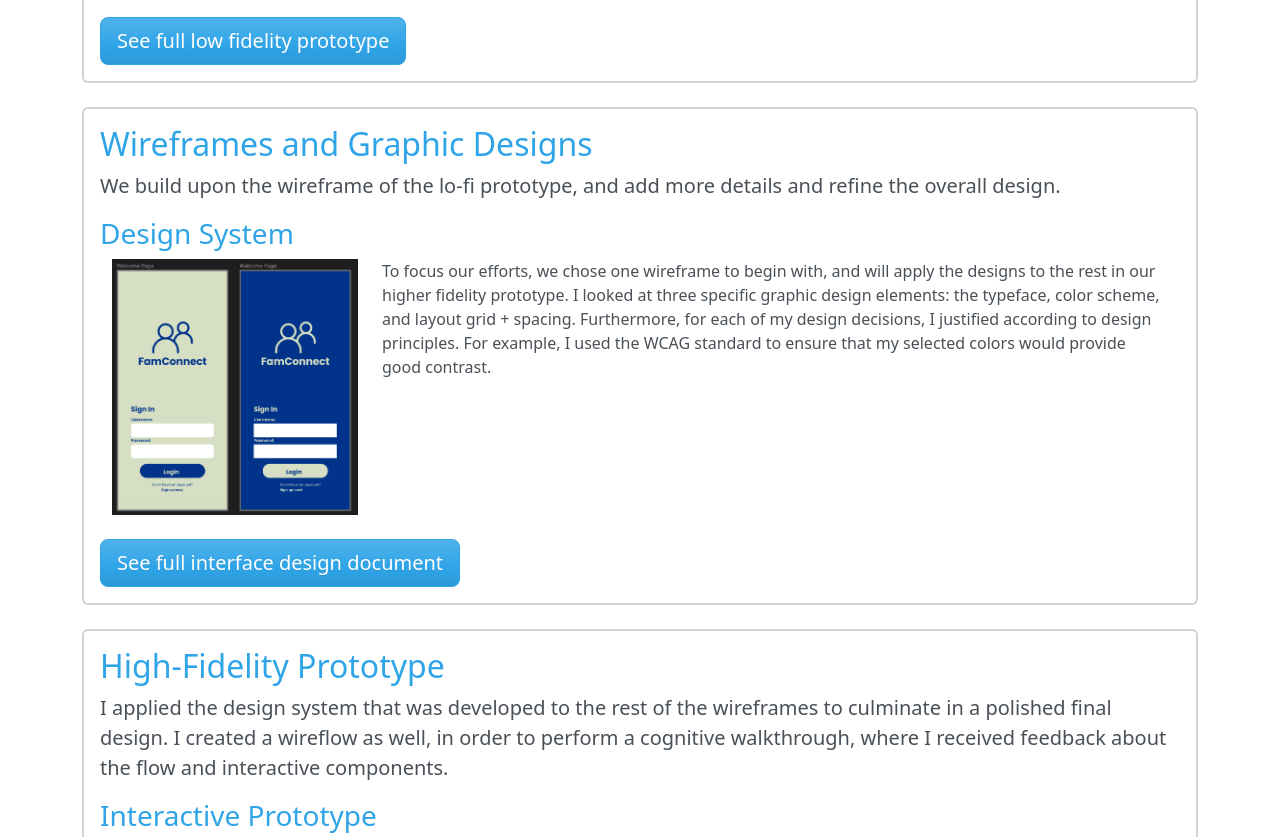
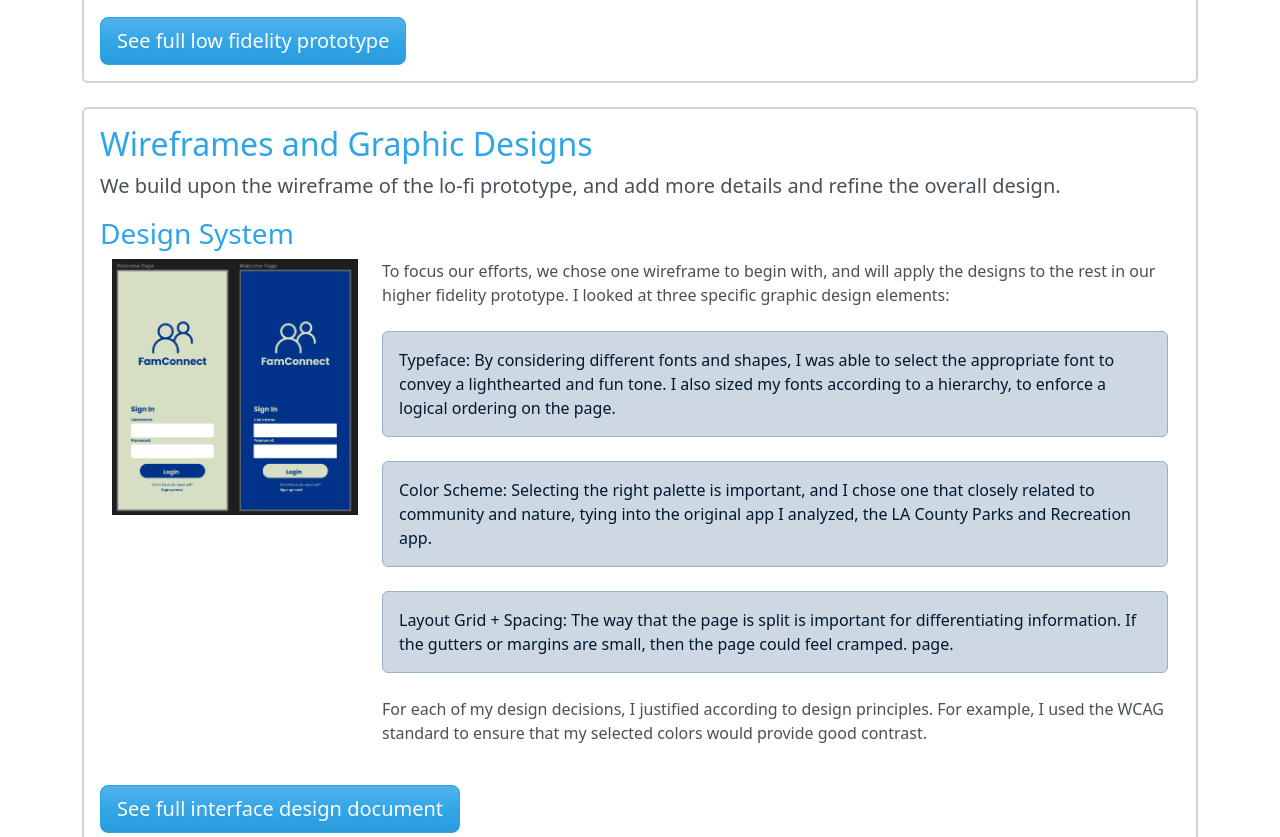
Before and after one commit to tylerhjyoun/DH110, a Jekyll site: the page ASSIGNMENT08/index.html, which Jekyll copies as it is, in a window 1280 px wide and 900 px high, scrolled down 3757 px, cut to the strip 0-837 px from the top of the window. Built offline with Jekyll 4.4.1, drawn with Linux system fonts in a browser that asks for light colours.

Commit message:
Update index.html

```diff
--- a/ASSIGNMENT08/index.html
+++ b/ASSIGNMENT08/index.html
@@ -261,8 +261,24 @@
                     <div class="col-9">
                 <p> To focus our efforts, we chose one wireframe to begin with, and will apply the designs
                   to the rest in our higher fidelity prototype.
-                  I looked at three specific graphic design elements: the typeface, color scheme, and
-                  layout grid + spacing. Furthermore, for each of my design decisions, I justified according to
+                  I looked at three specific graphic design elements:
+
+                      <div class="mb-4 mt-4 alert alert-info"> Typeface: By considering different
+                      fonts and shapes, I was able to select the appropriate font to convey a lighthearted
+                      and fun tone. I also sized my fonts according to a hierarchy, to enforce a logical
+                      ordering on the page. </div>
+
+                      <div class="mb-4 mt-4 alert alert-info"> Color Scheme: Selecting the right palette is
+                      important, and I chose one that closely related to community and nature, tying
+                      into the original app I analyzed, the LA County Parks and Recreation app. </div>
+
+                      <div class="mb-4 mt-4 alert alert-info"> Layout Grid + Spacing: The way that the
+                      page is split is important for differentiating information. If the
+                      gutters or margins are small, then the page could feel cramped.
+                      page. </div>
+
+
+                  For each of my design decisions, I justified according to
                 design principles. For example, I used the WCAG standard to ensure that my selected
                 colors would provide good contrast. </p>
                     </div>
@@ -284,8 +300,7 @@
                 components. </p>
                 <h3> Interactive Prototype </h3>
                 <div>
-                <iframe style="border: 1px solid rgba(0, 0, 0, 0.1);" src="https://www.figma.com/embed?embed_host=share&url=https%3A%2F%2Fwww.figma.com%2Fproto%2F5l8zgUIN22RhNNb4DzaPMl%2FFinal-High-Fidelity%3Ftype%3Ddesign%26node-id%3D1-12209%26viewport%3D576%252C521%252C0.3%26scaling%3Dmin-zoom%26starting-point-node-id%3D1%253A12209%26show-proto-sidebar%3D1" allowfullscreen></iframe>
-                </div>
+<iframe style="border: 1px solid rgba(0, 0, 0, 0.1);" width="100%" height="100%" src="https://www.figma.com/embed?embed_host=share&url=https%3A%2F%2Fwww.figma.com%2Fproto%2F5l8zgUIN22RhNNb4DzaPMl%2FFinal-High-Fidelity%3Ftype%3Ddesign%26node-id%3D1-12209%26viewport%3D576%252C521%252C0.3%26scaling%3Dmin-zoom%26starting-point-node-id%3D1%253A12209%26show-proto-sidebar%3D1" allowfullscreen></iframe>                </div>
 
         <a href="https://github.com/tylerhjyoun/DH110/tree/main/ASSIGNMENT06" class="btn btn-primary btn-lg">See full high fidelity design document</a>
   </div>
```
